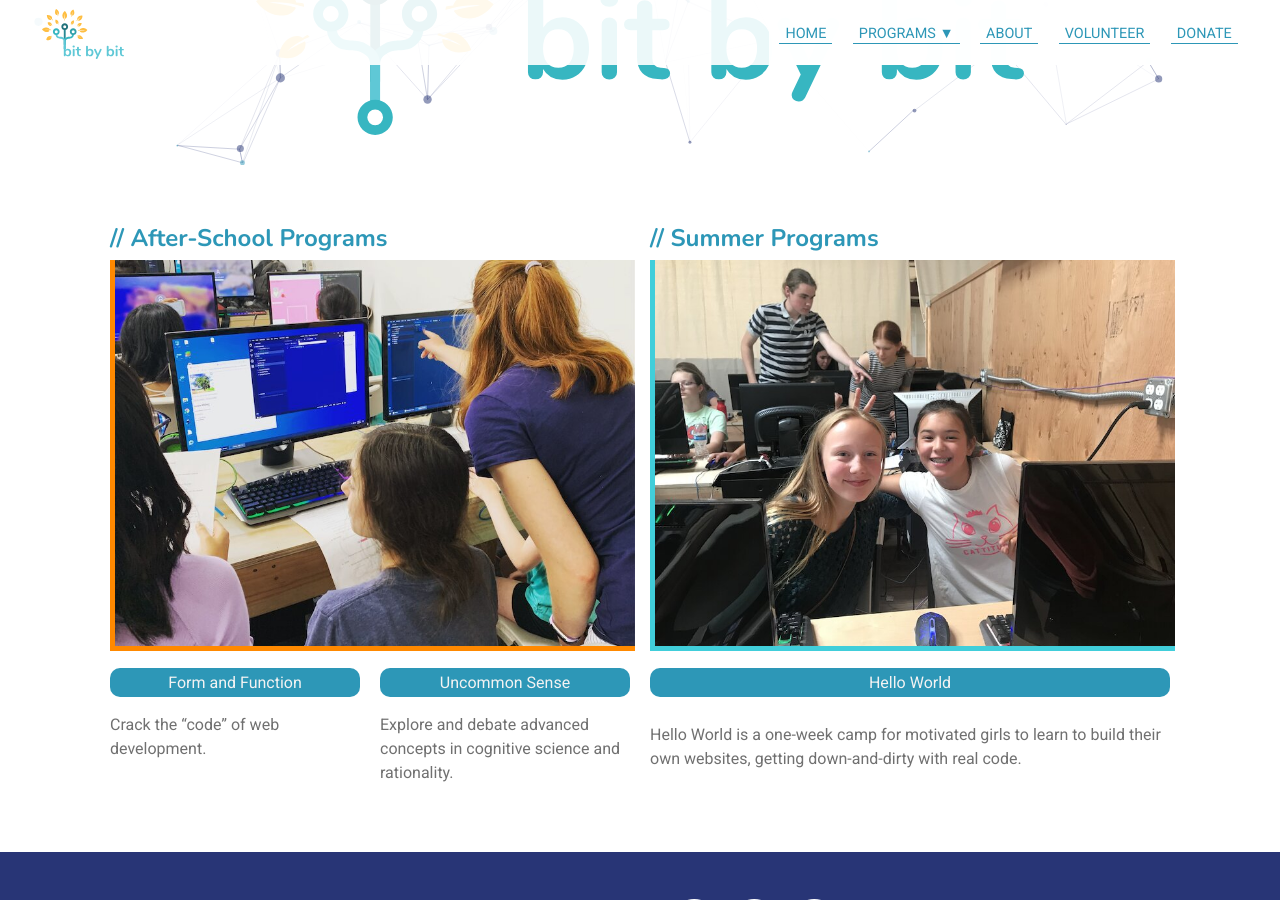
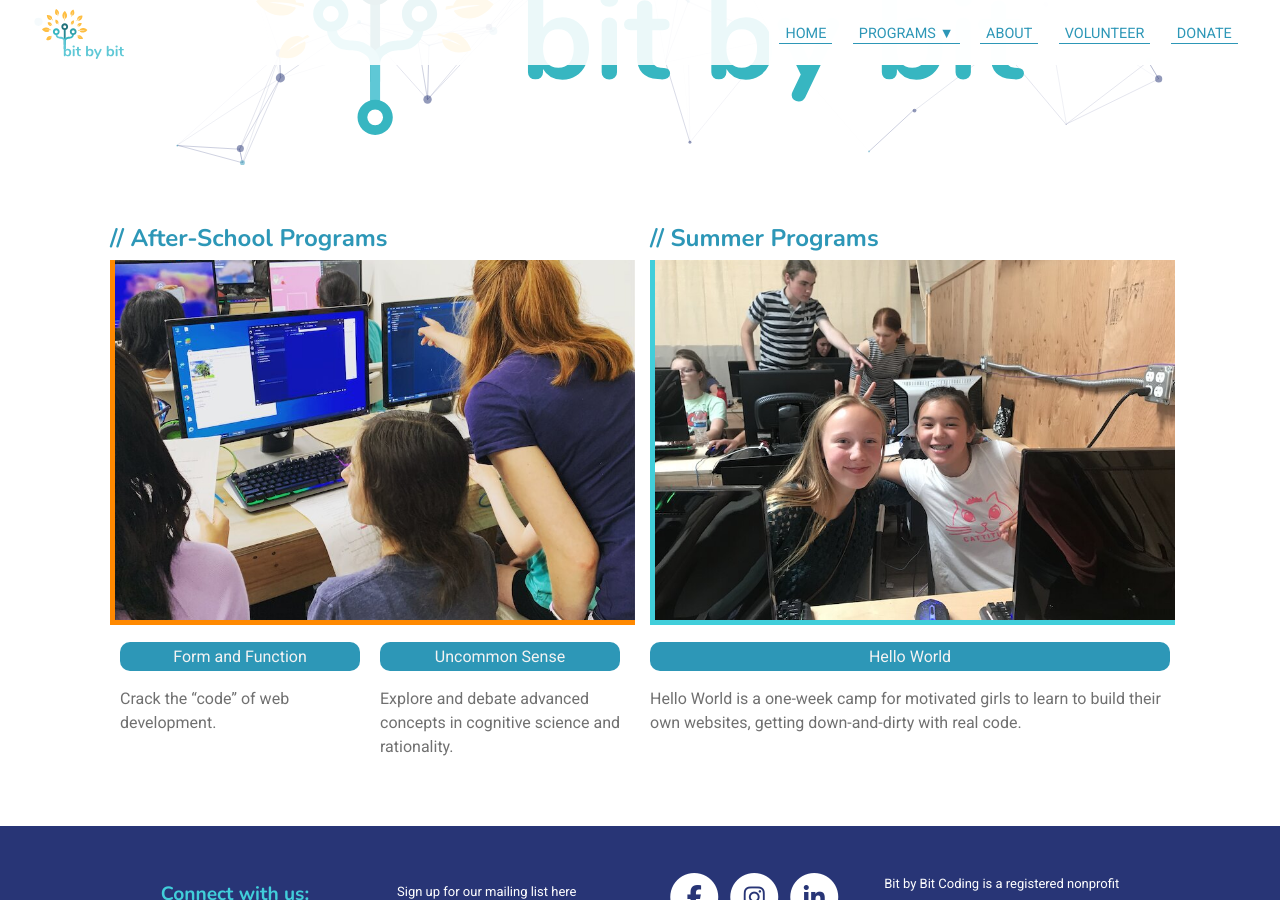
Before and after one commit to bit-by-bit-coding/bxb-website, a Jekyll site: the page built from programs.html, in a window 1280 px wide and 900 px high, scrolled down 200 px. Built offline with Jekyll 4.4.1, drawn with Linux system fonts in a browser that asks for light colours; nearby versions of some CDN libraries.

Commit message:
fix flex wrap, img height, margin

```diff
--- a/styles/programs.scss
+++ b/styles/programs.scss
@@ -1,41 +1,47 @@
 ---
 ---
+
 @import 'variables';
 
-.flex-wrap{
+.flex-wrap {
     display: flex;
-    >*{
-      flex:1;
-      margin:10px;
-        &:first-child{
-            margin-left:0px;
-        }
-        &:last-child{
-            margin-right:0px;
-        }
+
+    >* {
+        flex: 1;
+        margin: 10px;
     }
 
 }
 
-#after-school-program-box{
-    border-bottom-color:#ff8900;
-    border-left-color:#ff8900;
-}
-#summer-program-box{
-    border-bottom-color:#41CEDA;
-    border-left-color:#41CEDA;
+@media only screen and (max-width: 768px) {
+    .flex-wrap {
+        display: flex;
+        flex-wrap: wrap;
+        align-items: center;
+        justify-content: center;
+    }
 }
 
-.boxes{
-    height: 386px;
+#after-school-program-box {
+    border-bottom-color: #ff8900;
+    border-left-color: #ff8900;
+}
+
+#summer-program-box {
+    border-bottom-color: #41CEDA;
+    border-left-color: #41CEDA;
+}
+
+.boxes {
+    height: 40vh;
     border-bottom: solid 5px;
     border-left: solid 5px;
     object-fit: cover;
     width: 100%;
 }
 
-.buttons{
-    background-color:$main;
+.buttons {
+    background-color: $main;
     color: #F3F3F3;
     border-radius: 10px;
     width: 100%;
@@ -43,10 +49,12 @@
     font-size: 1em;
     cursor: pointer;
     padding: 5px 20px;
+
     &:hover {
         opacity: 0.85;
     }
 }
-#singleButton{
-    margin:10px 0;
+
+#singleButton {
+    margin-top: 10px;
 }
```
